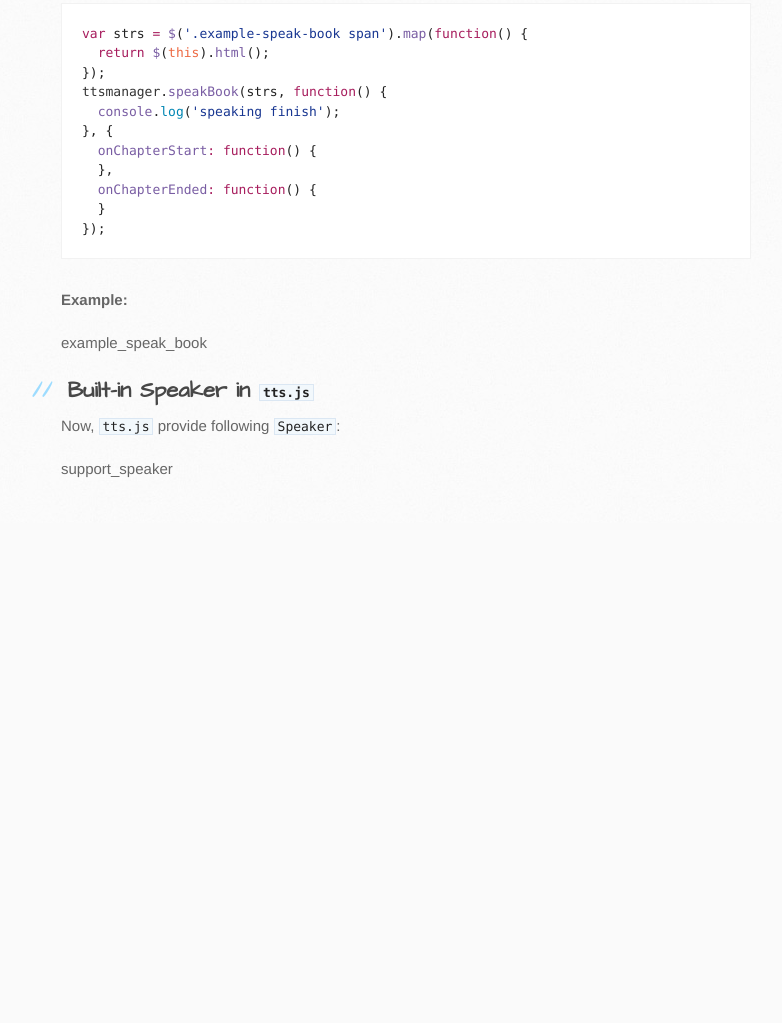
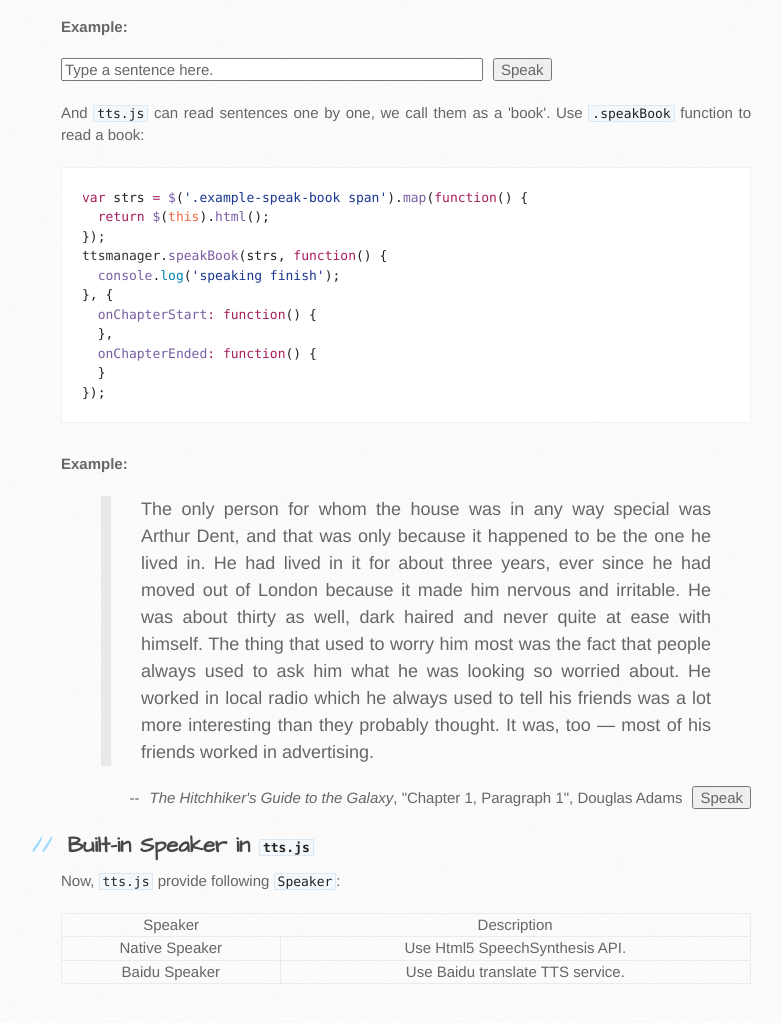
Before and after one commit to sekaiamber/tts.js, a plain HTML site: page index.html in a window 1280 px wide. Shown: the part 1317-2340 px from the top of the page, without its empty margins (109-891 px from the left). Before the commit the page ends 1840 px from the top, so only its background shows below. Drawn offline with nearby package versions, Linux system fonts and the light colour scheme.

Commit message:
update speaker list.

```diff
--- a/index.html
+++ b/index.html
@@ -12,7 +12,10 @@
     <!--[if lt IE 9]>
     <script src="//html5shiv.googlecode.com/svn/trunk/html5.js"></script>
     <![endif]-->
-
+<link rel="stylesheet" type="text/css" href="stylesheets/screen_custom.css" media="screen">
+<script src="http://cdn.bootcss.com/jquery/2.2.1/jquery.min.js"></script>
+<script src="javascripts/tts.min.js"></script>
+<script src="javascripts/page.js"></script>
     <title>tts.js by sekaiamber</title>
   </head>
 
--- a/javascripts/page.js
+++ b/javascripts/page.js
@@ -134,6 +134,20 @@ var placeholder = {
       $dom.append($text).append($info);
     }
     tts.available(t);
+  },
+  'support_speaker': function($dom) {
+    var tts = window.__tts;
+    $dom.empty();
+    var $table = $('<table><thead><tr><th>Speaker</th><th>Description</th></tr></thead><tbody></tbody></table>');
+    var $tbody = $('tbody', $table);
+    for (var i = 0; i < tts.speakers.length; i++) {
+      var speaker = tts.speakers[i];
+      var $tr = $('<tr></tr>');
+      $tr.append('<td>' + speakers[speaker.speaker.name].name + '</td>');
+      $tr.append('<td>' + speakers[speaker.speaker.name].description + '</td>');
+      $tbody.append($tr);
+    }
+    $dom.append($table);
   }
 }
 
--- a/stylesheets/screen_custom.css
+++ b/stylesheets/screen_custom.css
@@ -1,5 +1,8 @@
 p {
   text-align: justify;
+}
+th {
+  text-align: center;
 }
 .page-lang {
   border: #2e7bcf solid 1px;
```
